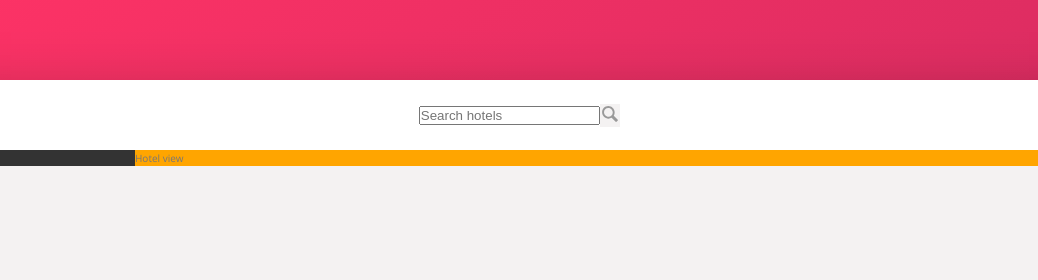
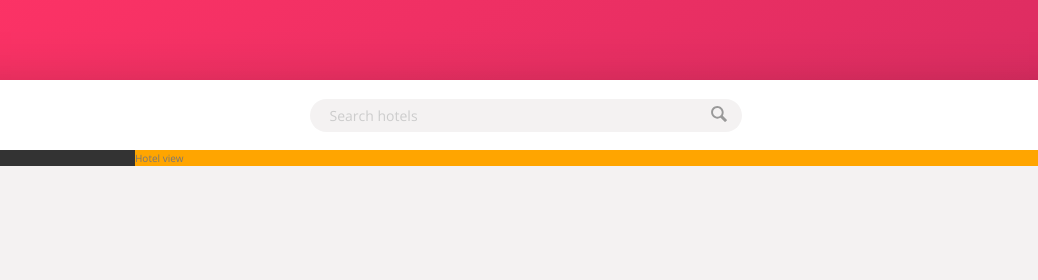
Before and after one commit to yukijina/trilly, a website: page index.html in a window 1280 px wide. Shown: the top 280 px of the page, 121-1159 px from the left. Drawn offline with nearby package versions, Linux system fonts and the light colour scheme; files that its build step writes are made by us from their sources.

Commit message:
correct class name

```diff
--- a/index.html
+++ b/index.html
@@ -15,7 +15,7 @@
             <header class="header">
                 <img src="img/logo.png" alt="trilly logo" class="logo">
                 <form action="#" class="search">
-                    <input type="text" class="seatch__input" placeholder="Search hotels">
+                    <input type="text" class="search__input" placeholder="Search hotels">
                     <button class="search__button">
                         <!-- SVG File -->
                         <svg class="search__icon">
@@ -51,6 +51,7 @@
                 </nav>
 
             </header>
+
             <div class="content">
                 <nav class="sidebar">
                     Navigation
```
